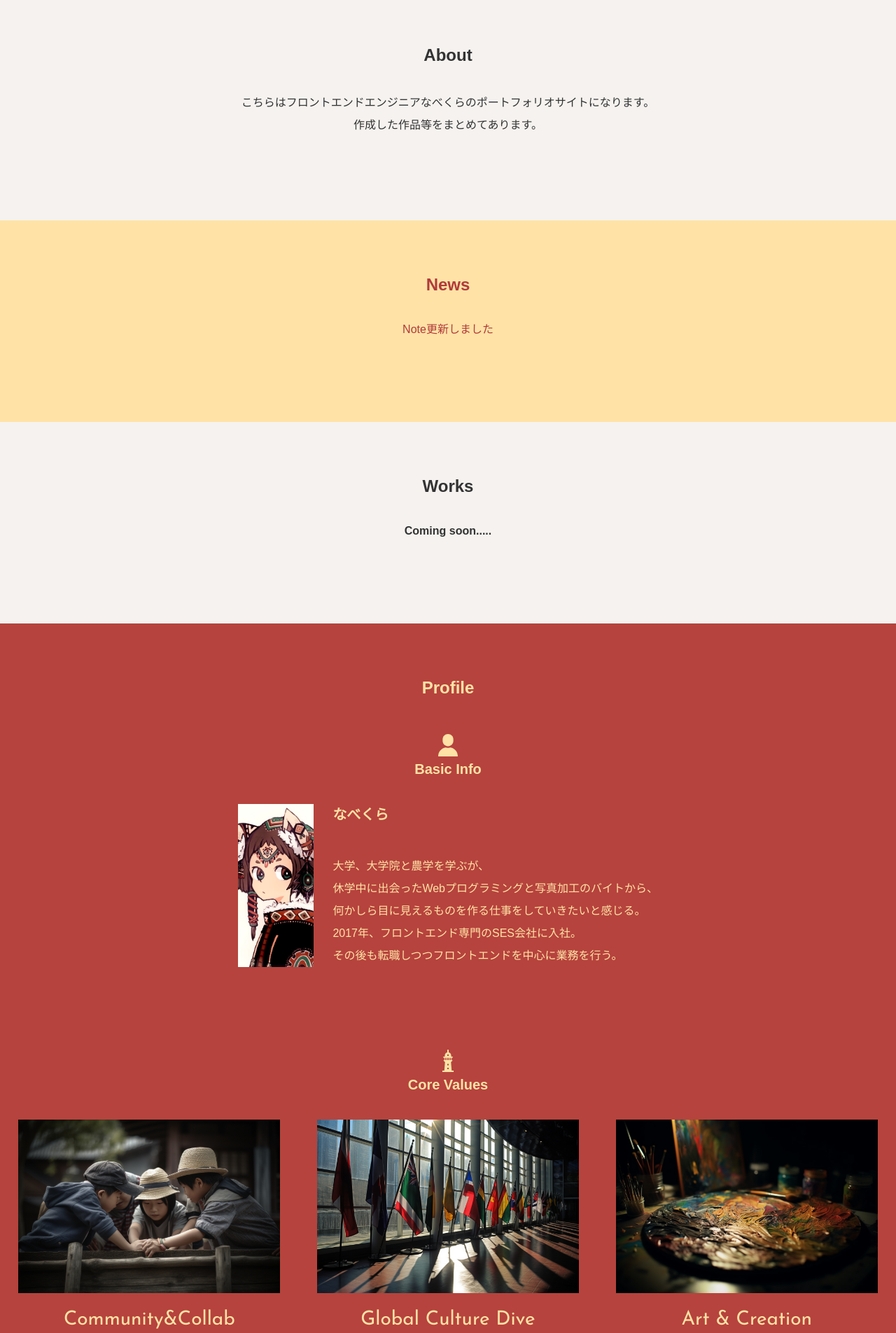
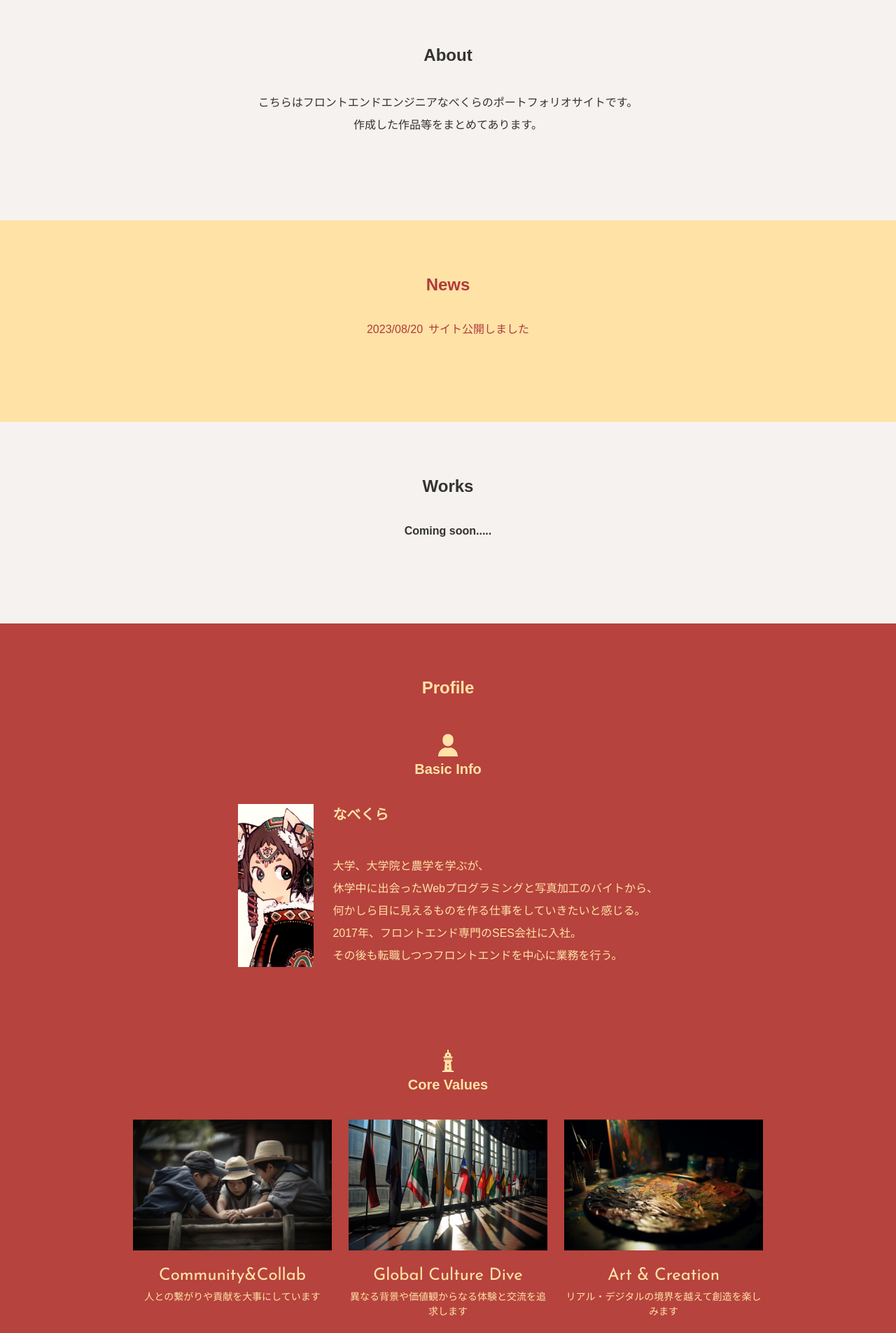
Before and after one commit to nabe-kurage/personal-portfolio-website, a React (Create React App) app: page / in a window 1280 px wide. Shown: the part 1160-3065 px from the top of the page at 70% size. Built offline with nearby package versions, Linux system fonts and the light colour scheme; a web font is replaced by a local one.

Commit message:
fix text and css

```diff
--- a/src/components/Footer.js
+++ b/src/components/Footer.js
@@ -12,7 +12,7 @@ function Footer() {
           >
             nabekura's portfolio site
           </a>
-          <a href="">CONTACT ME</a>
+          {/* <a href="">CONTACT ME</a> */}
         </div>
       </div>
     </footer>
--- a/src/components/Introduction.js
+++ b/src/components/Introduction.js
@@ -5,7 +5,7 @@ function Introduction() {
       <h1 className="sectionTitle introductionTitle">About</h1>
 
       <p className="IntroductionText">
-        こちらはフロントエンドエンジニアなべくらのポートフォリオサイトになります。
+        こちらはフロントエンドエンジニアなべくらのポートフォリオサイトです。
         <br />
         作成した作品等をまとめてあります。
       </p>
--- a/src/components/News.css
+++ b/src/components/News.css
@@ -7,3 +7,7 @@
 .newsList {
   margin-top: 40px;
 }
+
+.newsDate {
+  margin-right: 8px;
+}
--- a/src/components/News.js
+++ b/src/components/News.js
@@ -1,11 +1,19 @@
 import './News.css';
 function News() {
+  const newsContents = [
+    { title: 'サイト公開しました', date: '2023/08/20', link: '' },
+  ];
   return (
     <section className="section newsSection">
       <h1 className="sectionTitle newsTitle">News</h1>
 
       <ul className="newsList">
-        <li className="newsListItem">Note更新しました</li>
+        {newsContents.map((news) => (
+          <li>
+            <span className='newsDate'>{news.date}</span>
+            {news.title}
+          </li>
+        ))}
       </ul>
     </section>
   );
--- a/src/components/Profile.css
+++ b/src/components/Profile.css
@@ -103,13 +103,16 @@
 }
 
 .profileValueList {
-  margin-top: 40px;
   display: grid;
   grid-template-columns: repeat(3, 1fr);
+  width: 900px;
+  margin: 40px auto 0;
+  gap: 24px;
 
   @media (max-width: 600px) {
     grid-template-columns: repeat(1, 1fr);
-    margin-top: 24px;
+    gap: 24px;
+    width: auto;
   }
 }
 
@@ -121,10 +124,12 @@
 
 .profileValueListItemImage {
   margin: auto;
+  width: 100%;
+  height: auto;
 }
 
 .profileValueListItemTitle {
-  font-size: 28px;
+  font-size: 24px;
   line-height: 1;
   font-weight: semi-bold;
   margin-top: 24px;
@@ -137,8 +142,8 @@
 }
 
 .profileValueListItemTitleJP {
-  font-size: 16px;
-  line-height: 1;
+  font-size: 14px;
+  line-height: 1.5;
   font-weight: 400;
   margin-top: 8px;
 
--- a/src/components/Profile.js
+++ b/src/components/Profile.js
@@ -64,7 +64,7 @@ function Profile() {
             />
             <div className="profileValueListItemTitle">Community&Collab</div>
             <div className="profileValueListItemTitleJP">
-              人との繋がりと貢献を大事にしています
+              人との繋がりや貢献を大事にしています
             </div>
           </li>
 
@@ -78,7 +78,7 @@ function Profile() {
             />
             <div className="profileValueListItemTitle">Global Culture Dive</div>
             <div className="profileValueListItemTitleJP">
-              世界中に出向き、体験と交流を大事にします
+              異なる背景や価値観からなる体験と交流を追求します
             </div>
           </li>
 
@@ -92,7 +92,7 @@ function Profile() {
             />
             <div className="profileValueListItemTitle">Art & Creation</div>
             <div className="profileValueListItemTitleJP">
-              リアル、Web両方の物作りを楽しみます
+              リアル・デジタルの境界を越えて創造を楽しみます
             </div>
           </li>
         </ul>
```
